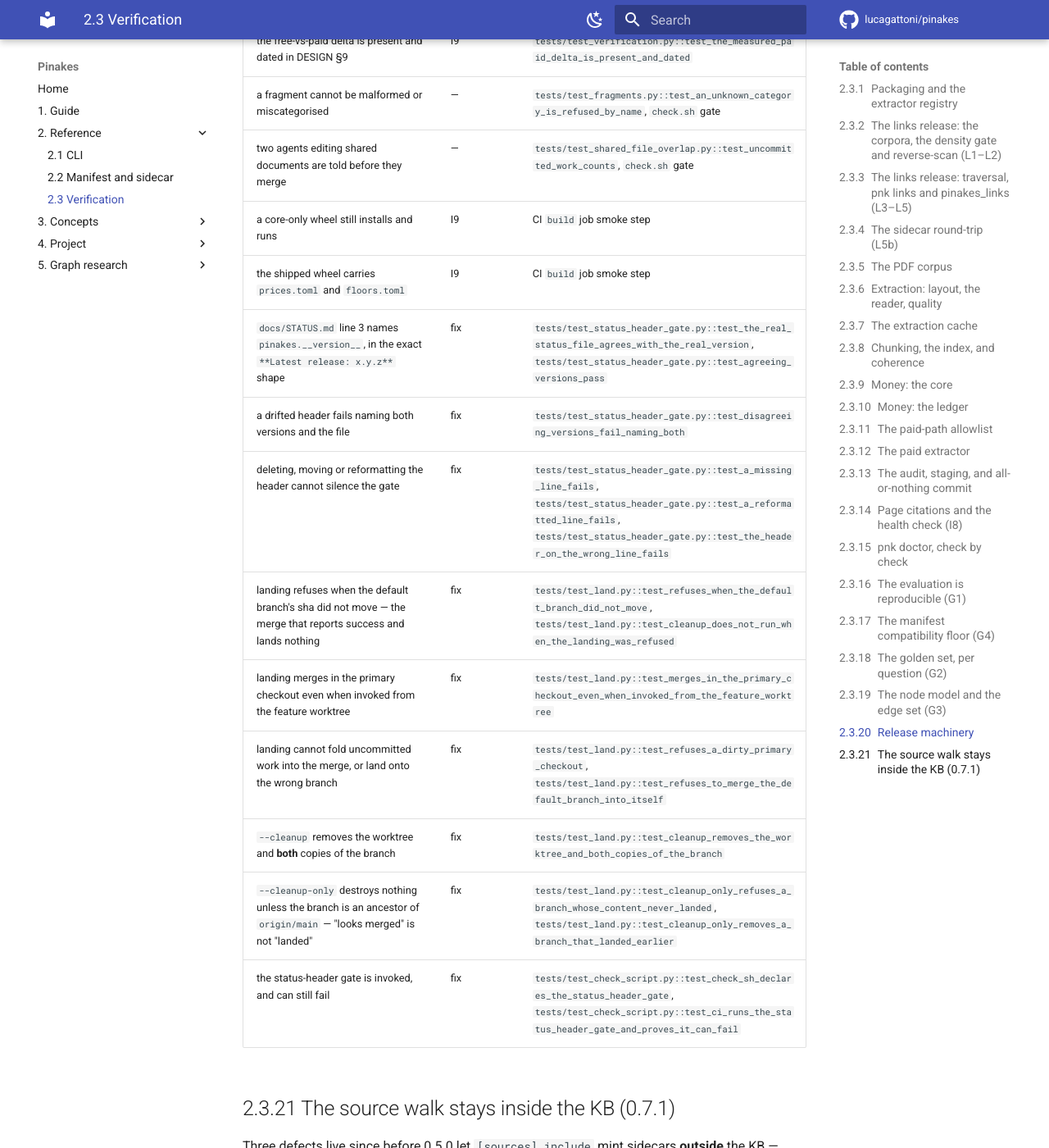
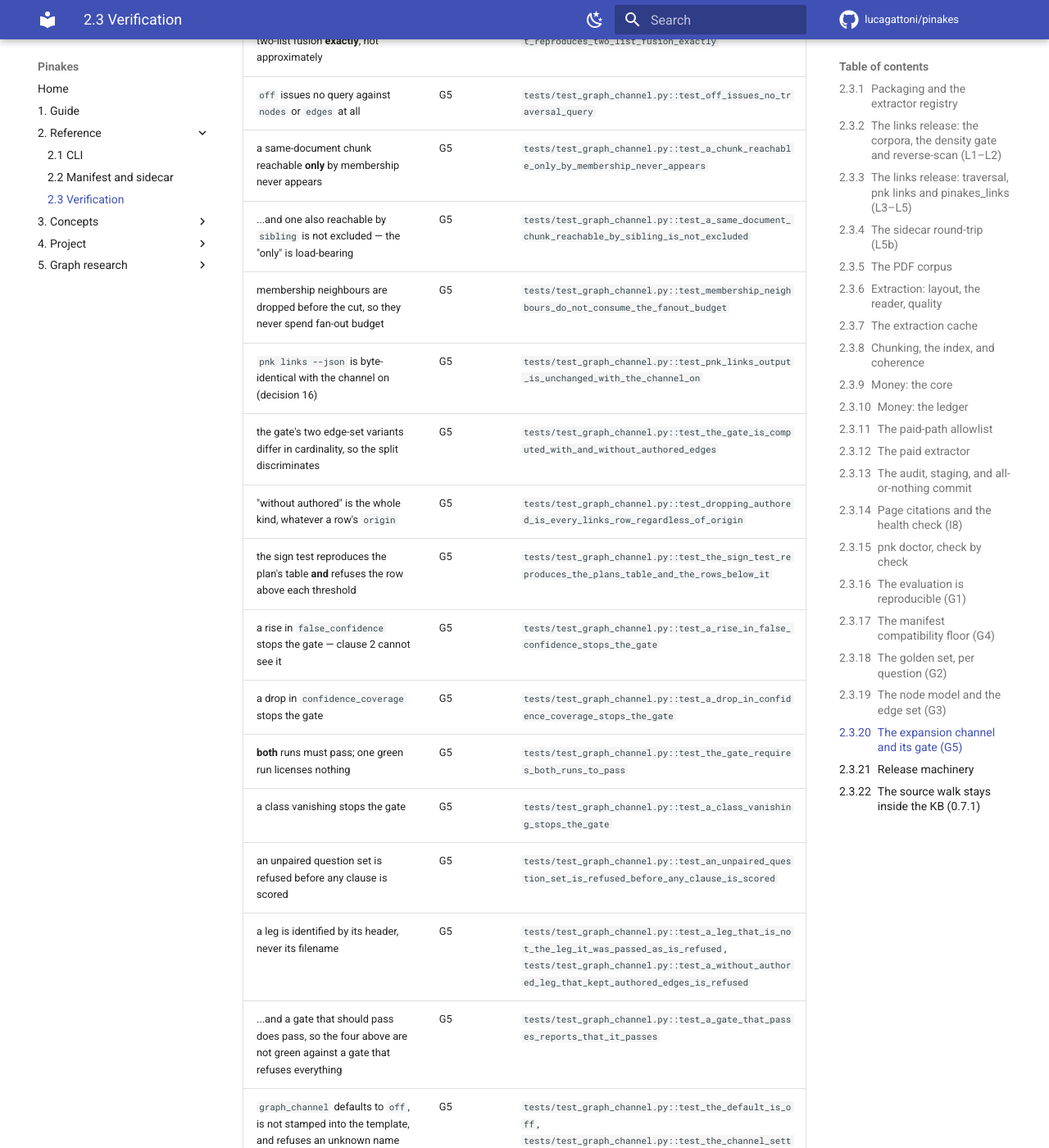
Before and after one commit to lucagattoni/Pinakes, an MkDocs documentation site: the page built from docs/VERIFICATION.md, in a window 1280 px wide and 1400 px high, scrolled down 44235 px. Shown: the whole window at 82% size. Built offline with MkDocs 1.6.1 and Material for MkDocs 9.7.7, drawn with Linux system fonts in a browser that asks for light colours; comment, search, counter and statistics services are not loaded; some of the changed text lies outside the part shown.

Commit message:
G5: the parent-child ceiling, and the VERIFICATION rows the tests require
Measured on a corpus that actually populates heading_path — this repo's own
docs/ and plans/, 43 documents, 2671 chunks: 4.95 parent-child rows per chunk
(13232), derived in 0.004s, 12.9% index growth. tests/demo-kb populates
heading_path on every chunk and still derives zero, because every document
there is depth-1 flat.

check.sh: all gates green.

Co-Authored-By: Claude Opus 5 (1M context) <noreply@anthropic.com>
Claude-Session: https://claude.ai/code/session_01FXRpk6KWV6q8iV6hxYPMgv

```diff
--- a/docs/VERIFICATION.md
+++ b/docs/VERIFICATION.md
@@ -658,6 +658,32 @@ caller cannot check for itself, on both the CLI and the MCP surface.
 | the node- and edge-kind constants match the DDL's CHECK constraints, in both directions | G3 | `tests/test_store.py::test_constants_match_the_check_constraints` |
 | the deriver is on the free path, and gate 4 reaches it | G3 | `tests/test_paid_path.py::test_the_free_path_never_imports_the_paid_client` |
 
+## The expansion channel and its gate (G5)
+
+| What must be true | Increment | Where it is checked |
+|---|---|---|
+| `expand` surfaces a document two-list fusion does not return | G5 | `tests/test_graph_channel.py::test_expand_surfaces_a_document_fusion_alone_does_not` |
+| an empty edge set reproduces two-list fusion **exactly**, not approximately | G5 | `tests/test_graph_channel.py::test_an_empty_edge_set_reproduces_two_list_fusion_exactly` |
+| `off` issues no query against `nodes` or `edges` at all | G5 | `tests/test_graph_channel.py::test_off_issues_no_traversal_query` |
+| a same-document chunk reachable **only** by membership never appears | G5 | `tests/test_graph_channel.py::test_a_chunk_reachable_only_by_membership_never_appears` |
+| ...and one also reachable by `sibling` is not excluded — the "only" is load-bearing | G5 | `tests/test_graph_channel.py::test_a_same_document_chunk_reachable_by_sibling_is_not_excluded` |
+| membership neighbours are dropped before the cut, so they never spend fan-out budget | G5 | `tests/test_graph_channel.py::test_membership_neighbours_do_not_consume_the_fanout_budget` |
+| `pnk links --json` is byte-identical with the channel on (decision 16) | G5 | `tests/test_graph_channel.py::test_pnk_links_output_is_unchanged_with_the_channel_on` |
+| the gate's two edge-set variants differ in cardinality, so the split discriminates | G5 | `tests/test_graph_channel.py::test_the_gate_is_computed_with_and_without_authored_edges` |
+| "without authored" is the whole kind, whatever a row's `origin` | G5 | `tests/test_graph_channel.py::test_dropping_authored_is_every_links_row_regardless_of_origin` |
+| the sign test reproduces the plan's table **and** refuses the row above each threshold | G5 | `tests/test_graph_channel.py::test_the_sign_test_reproduces_the_plans_table_and_the_rows_below_it` |
+| a rise in `false_confidence` stops the gate — clause 2 cannot see it | G5 | `tests/test_graph_channel.py::test_a_rise_in_false_confidence_stops_the_gate` |
+| a drop in `confidence_coverage` stops the gate | G5 | `tests/test_graph_channel.py::test_a_drop_in_confidence_coverage_stops_the_gate` |
+| **both** runs must pass; one green run licenses nothing | G5 | `tests/test_graph_channel.py::test_the_gate_requires_both_runs_to_pass` |
+| a class vanishing stops the gate | G5 | `tests/test_graph_channel.py::test_a_class_vanishing_stops_the_gate` |
+| an unpaired question set is refused before any clause is scored | G5 | `tests/test_graph_channel.py::test_an_unpaired_question_set_is_refused_before_any_clause_is_scored` |
+| a leg is identified by its header, never its filename | G5 | `tests/test_graph_channel.py::test_a_leg_that_is_not_the_leg_it_was_passed_as_is_refused`, `tests/test_graph_channel.py::test_a_without_authored_leg_that_kept_authored_edges_is_refused` |
+| ...and a gate that should pass does pass, so the four above are not green against a gate that refuses everything | G5 | `tests/test_graph_channel.py::test_a_gate_that_passes_reports_that_it_passes` |
+| `graph_channel` defaults to `off`, is not stamped into the template, and refuses an unknown name | G5 | `tests/test_graph_channel.py::test_the_default_is_off`, `tests/test_graph_channel.py::test_the_channel_setting_is_not_stamped_into_the_template`, `tests/test_graph_channel.py::test_an_unknown_channel_name_is_refused` |
+| a soft-deleted document never reaches the channel — the other end of G3's reaping | G5 | `tests/test_graph_channel.py::test_a_soft_deleted_document_never_reaches_the_channel` |
+| an index with no derived nodes walks empty rather than failing | G5 | `tests/test_graph_channel.py::test_a_kb_synced_before_the_edge_set_existed_walks_empty` |
+| the committed corpora still measure the two-list pipeline | G5 | `tests/test_graph_channel.py::test_the_corpora_are_left_alone`, `tests/test_graph_channel.py::test_the_workspace_helper_copies_rather_than_edits` |
+
 ## Release machinery
 
 | What must be true | Increment | Where it is checked |
```
Also changed, not shown: retro.d/20260804_2105-g5-parent-child-ceiling.md (added, +54 -0 lines).
